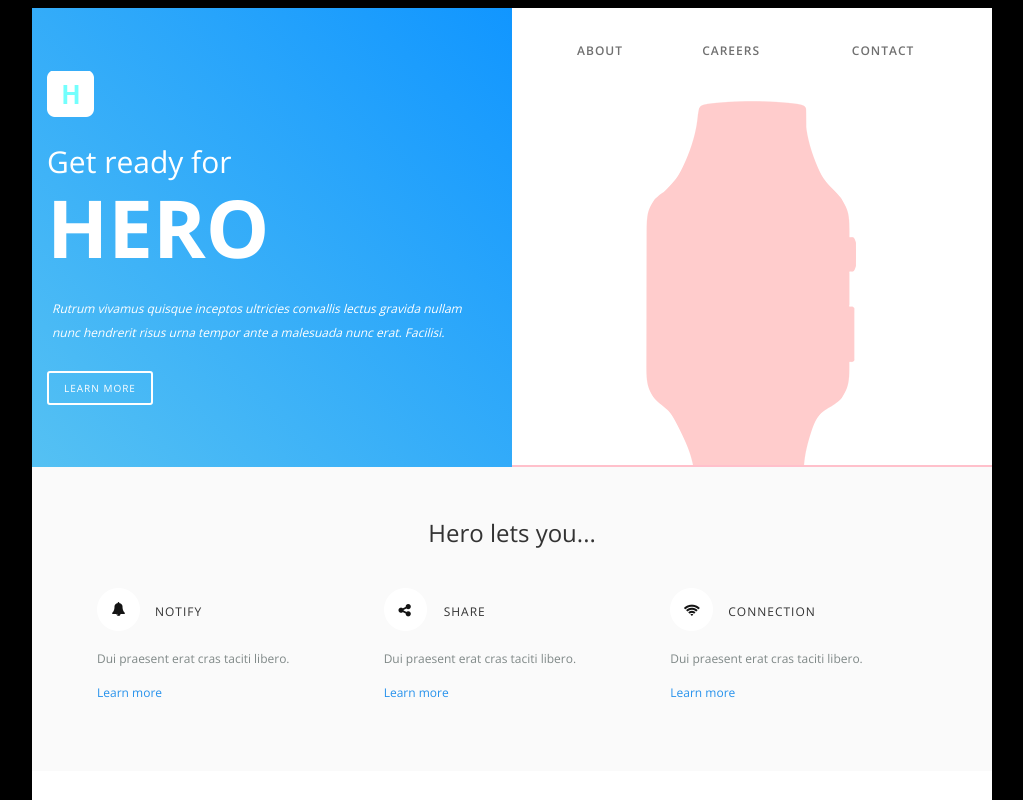
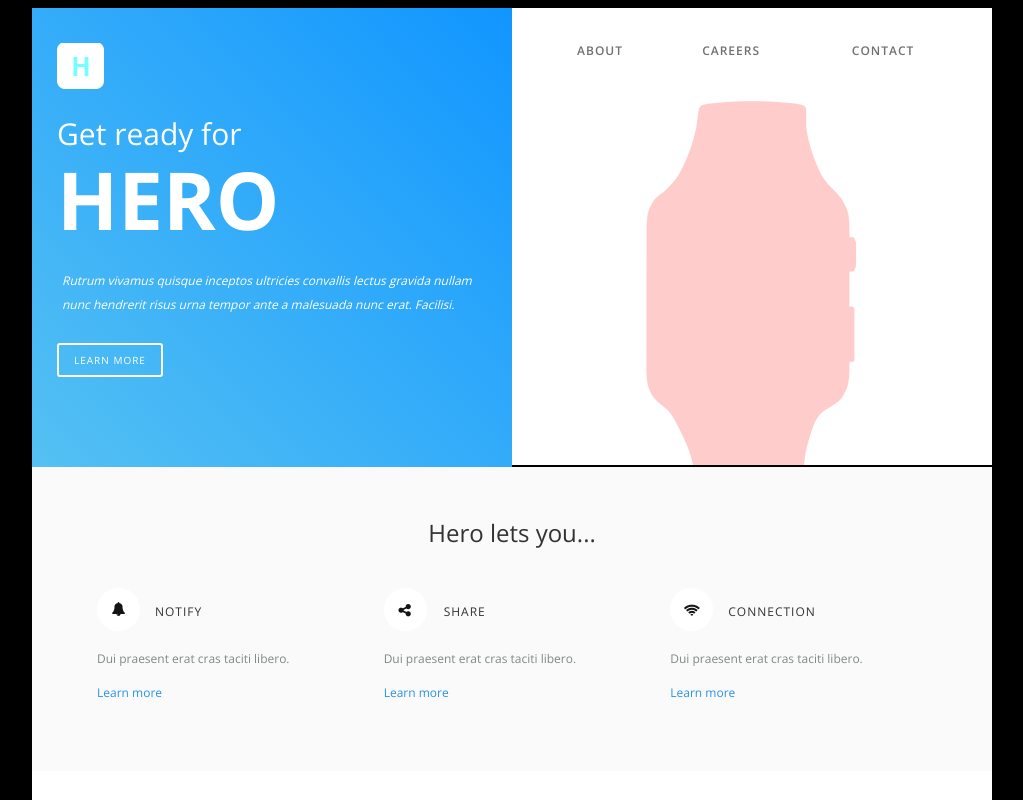
Before and after one commit to rebelcl0ud/email, a plain HTML site: page public/index.html in a window 1280 px wide. Shown: the top 800 px of the page, without its empty margins (128-1151 px from the left). Drawn offline with nearby package versions, Linux system fonts and the light colour scheme.

Commit message:
update: mobile queries: removed text bg color from container; padding edit on header-left

```diff
--- a/public/index.html
+++ b/public/index.html
@@ -13,11 +13,10 @@
   	/* desktop */
   	@media only screen and (min-width: 960px) {
   		.container {
-  			background-color: pink;
   			width: 960px;
   		}
   		.header-left {
-  			padding: 63px 15px 70px 15px !important;
+  			padding: 35px 25px 98px 25px !important;
   		}
   		.hero-highlights {
   			padding: 0 50px;
```
